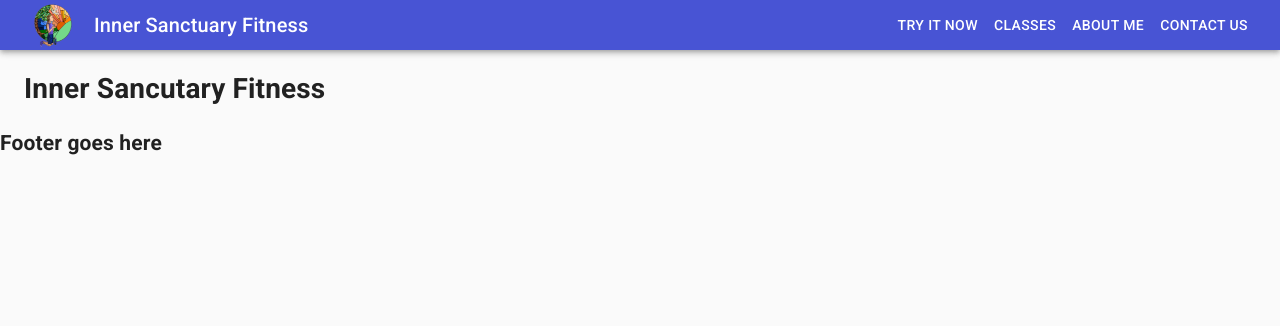
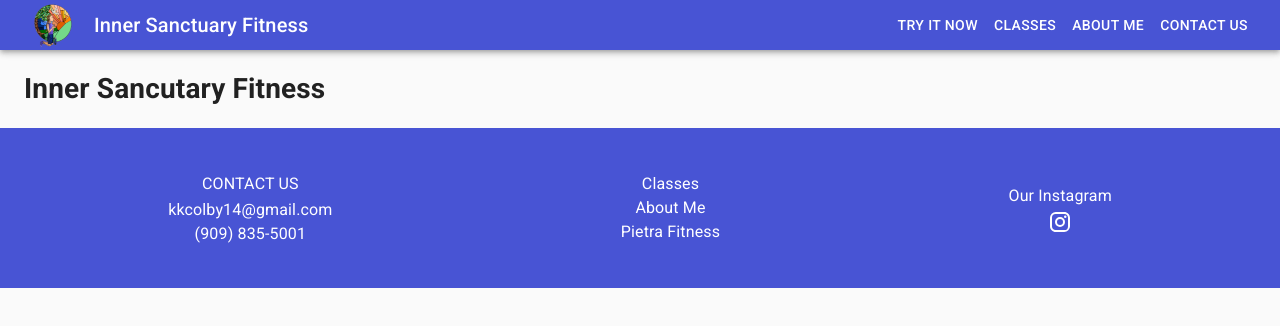
Before and after one commit to macolby14/sanctuary-fitness, a Next.js app: page / in a window 1280 px wide. Shown: the top 326 px of the page. Built offline with nearby package versions, Linux system fonts and the light colour scheme.

Commit message:
add simple footer component

```diff
--- /dev/null
+++ b/components/footer.tsx
@@ -0,0 +1,49 @@
+import { Container, Typography } from '@material-ui/core';
+import { makeStyles } from '@material-ui/core/styles';
+import InstagramIcon from '@material-ui/icons/Instagram';
+
+const useStyles = makeStyles((theme) => ({
+  root: {
+    backgroundColor: theme.palette.primary.main,
+    color: theme.palette.primary.contrastText,
+    minHeight: '20vh',
+    display: 'flex',
+  },
+  container: {
+    flexGrow: 1,
+    display: 'flex',
+    justifyContent: 'center',
+    alignContent: 'center',
+  },
+  footerBox: {
+    flexGrow: 1,
+    display: 'flex',
+    flexDirection: 'column',
+    justifyContent: 'center',
+    alignItems: 'center',
+  },
+}));
+
+export default function Footer() {
+  const classes = useStyles();
+  return (
+    <footer className={classes.root}>
+      <Container className={classes.container}>
+        <div className={classes.footerBox}>
+          <Typography variant="subtitle1">CONTACT US</Typography>
+          <Typography>kkcolby14@gmail.com</Typography>
+          <Typography>(909) 835-5001</Typography>
+        </div>
+        <div className={classes.footerBox}>
+          <Typography>Classes</Typography>
+          <Typography>About Me</Typography>
+          <Typography>Pietra Fitness</Typography>
+        </div>
+        <div className={classes.footerBox}>
+          <Typography variant="subtitle1">Our Instagram</Typography>
+          <InstagramIcon />
+        </div>
+      </Container>
+    </footer>
+  );
+}
--- a/pages/_app.tsx
+++ b/pages/_app.tsx
@@ -7,6 +7,7 @@ import { Container, CssBaseline } from '@material-ui/core';
 import { ThemeProvider } from '@material-ui/core/styles';
 
 import MyAppBar from '../components/my-app-bar';
+import Footer from '../components/footer';
 import theme from '../styles/theme.js';
 
 function MyApp({ Component, pageProps }: AppProps) {
@@ -33,7 +34,7 @@ function MyApp({ Component, pageProps }: AppProps) {
             <Component {...pageProps} />
           </Container>
         </main>
-        <footer><h2>Footer goes here</h2></footer>
+        <Footer />
       </ThemeProvider>
     </>
   );
```
